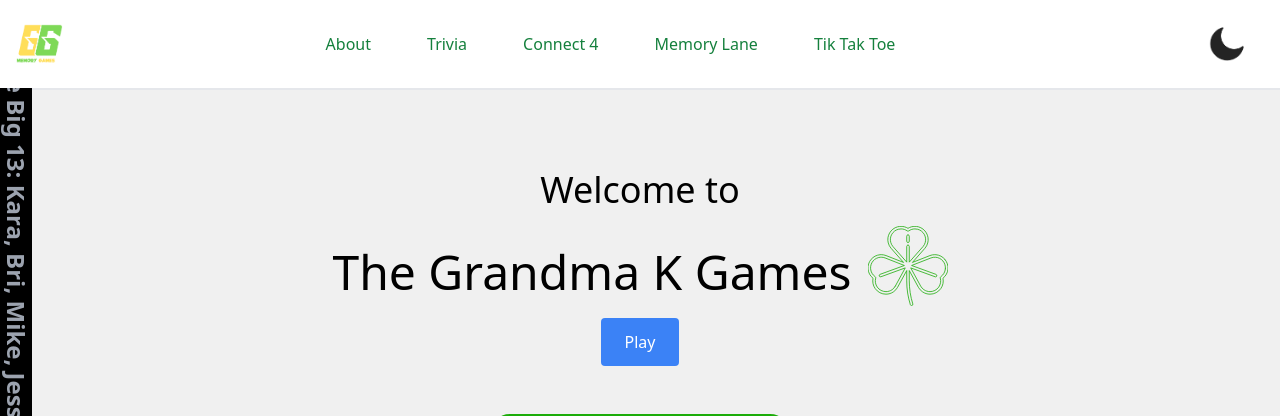
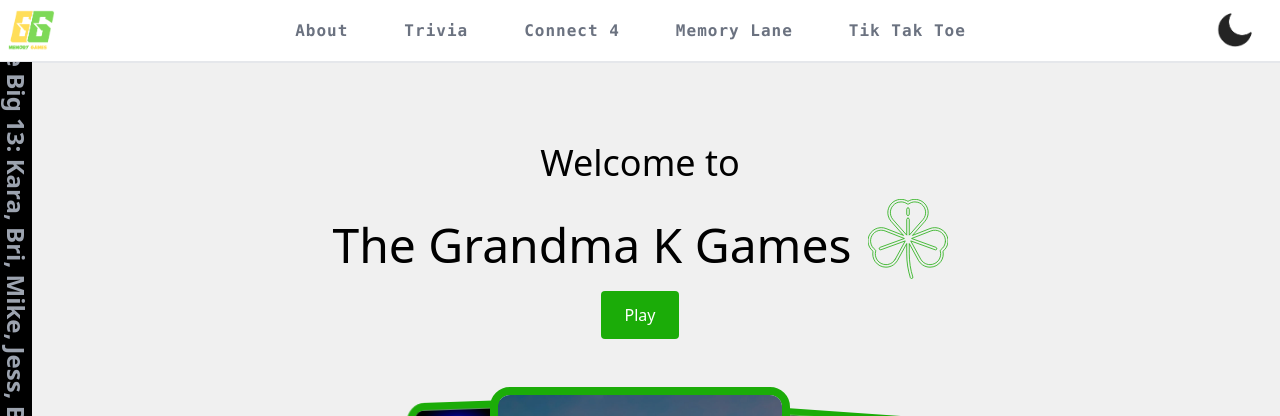
Before and after one commit to mmcgovern25/TheGrandmaKGames, a React (Vite) app: page / in a window 1280 px wide. Shown: the top 416 px of the page. Built offline with nearby package versions, Linux system fonts and the light colour scheme; a web font is replaced by a local one.

Commit message:
nav underline styling

```diff
--- a/src/components/Hero.jsx
+++ b/src/components/Hero.jsx
@@ -60,7 +60,7 @@ const Hero = () => {
         <motion.button
           variants={buttonVariants}
           whileHover="hover"
-          className='px-4 py-2 sm:px-6 sm:py-3 bg-blue-500 text-white rounded'
+          className='px-4 py-2 sm:px-6 sm:py-3 bg-[#1bac08] text-white rounded'
         >
           Play
         </motion.button>
@@ -80,7 +80,7 @@ const Hero = () => {
     // Adjust height to cover the entire viewport height
           overflow: 'hidden' // Hide any overflow
         }}
-        className="mt-10 sm:mt-14 whitespace-nowrap"
+        className="mt-6 sm:mt-15 md:mt-[2rem] lg:mt-[1.9rem]  whitespace-nowrap"
       >
         <motion.div
           initial='initial'
@@ -88,9 +88,8 @@ const Hero = () => {
           animate="animate"
           className="flex"
         >
-          {/* Duplicate text */}
           <span className="text-2xl font-bold text-gray-400 mr-8">
-            Featuring the Big 13: Kara, Bri, Mike, Jess, Brendan, Tommy, Jill, Matt, Sean, Scottie, Colleen, Samantha, and Katie.
+            Featuring the Big 13: Kara, Bri, Mike, Jess, Brendan, Tommy, Jill, Matt, Sean, Scottie, Colleen, Samantha, and Katie!
           </span>
 
         </motion.div>
--- a/src/components/Navbar.jsx
+++ b/src/components/Navbar.jsx
@@ -32,14 +32,14 @@ const Navbar = ({ theme, setTheme }) => {
     setTheme(theme === 'light' ? 'dark' : 'light');
   };
 
-  const buttonTextClass = theme === 'light' ? 'text-green-700' : 'text-white';
+  /*const buttonTextClass = theme === 'light' ? 'text-green-700' : 'text-white';*/
 
   return (
-    <nav className={`relative z-50 transition duration-700 border-b-2 ${theme === 'light' ? 'bg-white' : 'bg-black'}`}>
-      <div className='flex justify-between items-center p-4'>
+    <nav className={` relative z-50 transition duration-700 border-b-2 ${theme === 'light' ? 'bg-white' : 'bg-black'}`}>
+      <div className=' flex justify-between items-center p-2'>
         <img src={logo} alt="The Grandma Games" className="mr-4 w-[50px] sm:w-[50px] md:w-[50px]" />
 
-        <motion.ul className="hidden md:flex flex-row p-4 space-x-14 mr-16"
+        <motion.ul className=" hidden md:flex flex-row space-x-14 mr-16"
           variants={containerVariants}
           initial="hidden"
           animate="visible"
@@ -47,7 +47,7 @@ const Navbar = ({ theme, setTheme }) => {
           {['About', 'Trivia', 'Connect 4', 'Memory Lane', 'Tik Tak Toe'].map((item, index) => (
             <motion.button
               key={index}
-              className={buttonTextClass}
+              className={`nav ${theme === 'light' ? 'hover:text-black' : 'hover:text-white'}` }
               variants={itemVariants}
               transition={{ type: 'spring', stiffness: 150 }}
             >
--- a/src/index.css
+++ b/src/index.css
@@ -25,6 +25,25 @@ main {
   font-style: normal;
 }
 
+@layer utilities {
+  .nav {
+    @apply relative ml-10 text-gray-500 font-mono font-bold tracking-[1px] hover:text-white
+  }
+
+  .nav::after {
+    @apply content-[''] bg-[#1bac08] h-[3px] w-[0%] left-0 -bottom-[5px] rounded-xl absolute duration-300
+  }
+
+  .nav:hover::after {
+    @apply w-[100px]
+  }
+
+}
+
+
+
+
+
 .stroke {
   stroke: #1bac08;
   stroke-width: 5;
--- a/tailwind.config.js
+++ b/tailwind.config.js
@@ -7,7 +7,8 @@ module.exports = {
         "secondary": "#00afef"
       },
       screens: {
-        mmd: "860px",
+        md: "860px",
+        xlg: "1100px",
       },
       keyframes: {
         "slide-down": {
```
